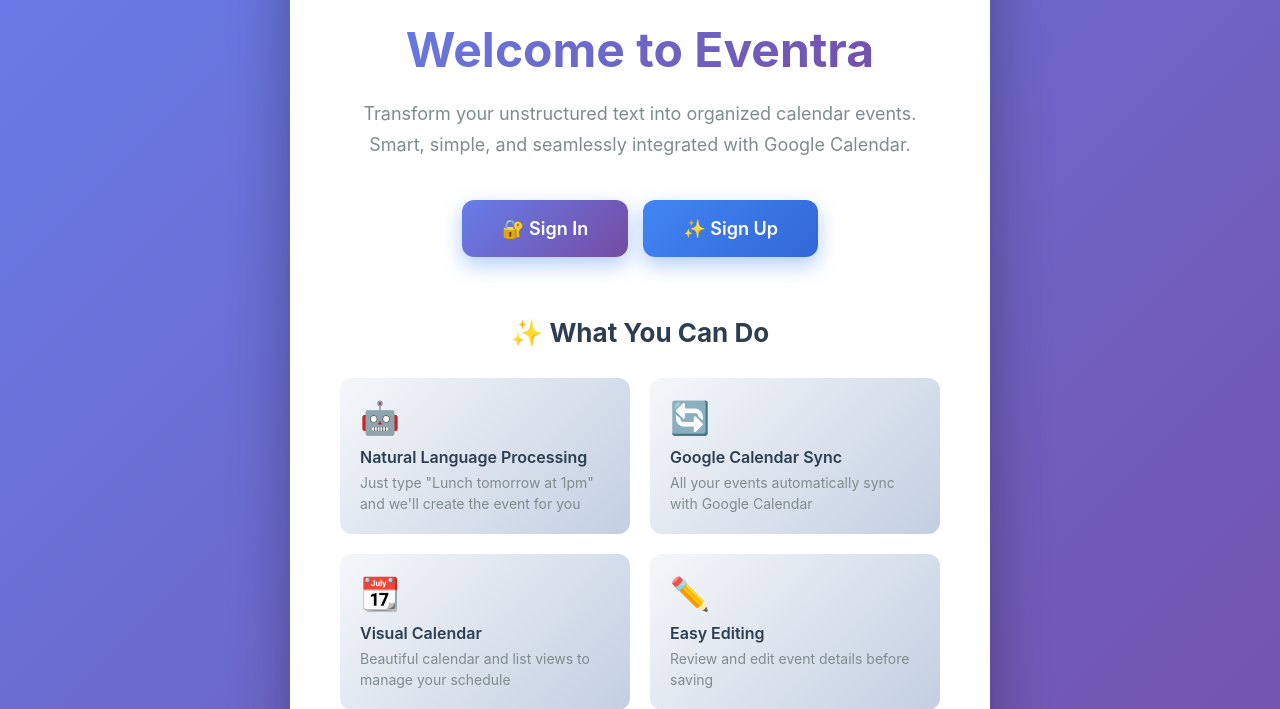
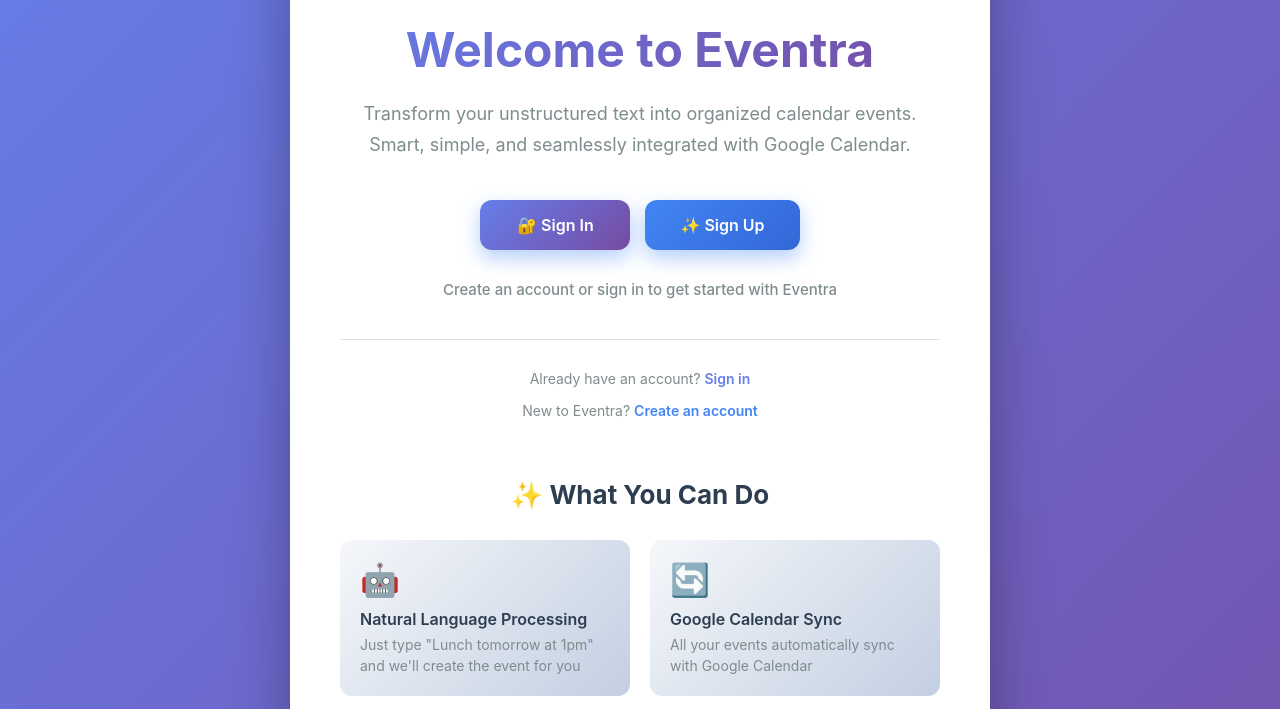
Before and after one commit to rohan5986/Eventra, a Django app: page /events/home/ in a window 1280 px wide. Shown: the part 158-867 px from the top of the page. Run offline with Django 5.2, Linux system fonts and the light colour scheme.

Commit message:
Merge main into rohan_dev

```diff
--- a/events/templates/events/landing.html
+++ b/events/templates/events/landing.html
@@ -182,10 +182,10 @@
         </p>
 
         {% if user.is_authenticated %}
-            <div style="margin-bottom: 15px; text-align: center;">
-                <p style="color: #666; font-size: 14px; margin-bottom: 10px;">
+            <div style="margin-bottom: 20px;">
+                <p style="color: #7f8c8d; font-size: 14px; margin-bottom: 15px;">
                     Logged in as <strong>{{ user.username }}</strong> |
-                    <a href="{% url 'accounts:logout' %}" style="color: #667eea; text-decoration: none;">Logout</a>
+                    <a href="{% url 'accounts:logout' %}" style="color: #e74c3c; text-decoration: none;">Logout</a>
                 </p>
             </div>
             {% if google_calendar_connected %}
@@ -198,14 +198,32 @@
                 </a>
             {% endif %}
         {% else %}
-            <div style="display: flex; gap: 15px; justify-content: center; flex-wrap: wrap;">
-                <a href="{% url 'accounts:login' %}" class="connect-button" style="background: linear-gradient(135deg, #667eea 0%, #764ba2 100%);">
+            <!-- Sign In and Sign Up Buttons for Unauthenticated Users -->
+            <div style="display: flex; gap: 15px; justify-content: center; flex-wrap: wrap; margin: 30px 0;">
+                <a href="{% url 'accounts:login' %}" class="connect-button" style="background: linear-gradient(135deg, #667eea 0%, #764ba2 100%); min-width: 150px; font-size: 16px; padding: 15px 35px;">
                     🔐 Sign In
                 </a>
-                <a href="{% url 'accounts:signup' %}" class="connect-button" style="background: linear-gradient(135deg, #4285f4 0%, #3367d6 100%);">
+                <a href="{% url 'accounts:signup' %}" class="connect-button" style="background: linear-gradient(135deg, #4285f4 0%, #3367d6 100%); min-width: 150px; font-size: 16px; padding: 15px 35px;">
                     ✨ Sign Up
                 </a>
             </div>
+            <p style="color: #7f8c8d; font-size: 15px; margin-top: 10px; font-weight: 500;">
+                Create an account or sign in to get started with Eventra
+            </p>
+        {% endif %}
+
+        <!-- Always show login/signup links at the bottom for easy access -->
+        {% if not user.is_authenticated %}
+        <div style="margin-top: 40px; padding-top: 30px; border-top: 1px solid #e0e0e0;">
+            <p style="color: #7f8c8d; font-size: 14px; margin-bottom: 15px;">
+                Already have an account?
+                <a href="{% url 'accounts:login' %}" style="color: #667eea; text-decoration: none; font-weight: 600;">Sign in</a>
+            </p>
+            <p style="color: #7f8c8d; font-size: 14px;">
+                New to Eventra?
+                <a href="{% url 'accounts:signup' %}" style="color: #4285f4; text-decoration: none; font-weight: 600;">Create an account</a>
+            </p>
+        </div>
         {% endif %}
 
         <div class="features">
--- a/events/views.py
+++ b/events/views.py
@@ -11,28 +11,25 @@
 
 def home(request):
     """Home page - shows landing page or redirects to events if connected."""
-    # If user is not authenticated, show landing page with login/signup options
-    if not request.user.is_authenticated:
-        return render(request, 'events/landing.html', {
-            'google_calendar_connected': False
-        })
-
-    # Check if Google Calendar is connected
+    # Check if Google Calendar is connected (only if user is authenticated)
     from accounts.models import UserProfile
     google_calendar_connected = False
-    try:
-        profile = request.user.profile
-        google_calendar_connected = profile.google_calendar_connected
-    except UserProfile.DoesNotExist:
-        pass
 
-    # If connected, redirect to events page
-    if google_calendar_connected:
-        return redirect('events:list_events')
+    if request.user.is_authenticated:
+        try:
+            profile = request.user.profile
+            google_calendar_connected = profile.google_calendar_connected
+        except UserProfile.DoesNotExist:
+            pass
 
-    # Otherwise, show landing page with connect button
+        # If connected, redirect to events page
+        if google_calendar_connected:
+            return redirect('events:list_events')
+
+    # Show landing page (with login/signup buttons if not authenticated)
     return render(request, 'events/landing.html', {
-        'google_calendar_connected': google_calendar_connected
+        'google_calendar_connected': google_calendar_connected,
+        'user': request.user,  # Explicitly pass user to ensure it's in context
     })
 
 
```
